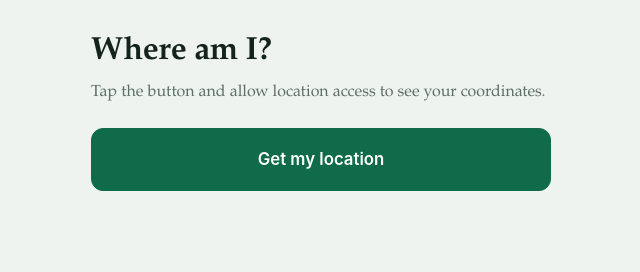
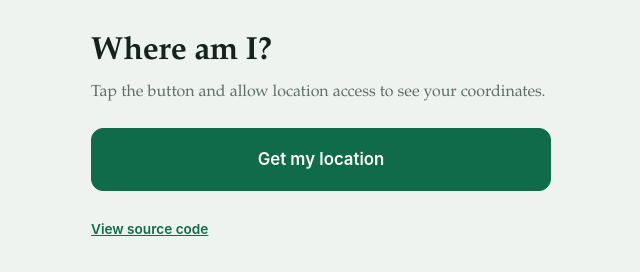
Before and after one commit to JerryDev210/location-api-check, a plain HTML site: page index.html in a window 1280 px wide. Shown: the whole page, without its empty margins (319-959 px from the left). Drawn offline with Linux system fonts and the light colour scheme.

Commit message:
Add source code link to index.html
Added a link to the source code in the note section.

```diff
--- a/index.html
+++ b/index.html
@@ -83,6 +83,7 @@
   .btn.map { background: var(--accent); color: var(--accent-ink); border-color: var(--accent); }
   .stamp { color: var(--muted); font-size: .85rem; margin-top: 12px; font-family: -apple-system, "Segoe UI", Roboto, sans-serif; }
 
+  .source { color: var(--accent); font-weight: 600; }
   .note { margin-top: 28px; color: var(--muted); font-size: .85rem; font-family: -apple-system, "Segoe UI", Roboto, sans-serif; }
 </style>
 </head>
@@ -108,6 +109,9 @@
   </section>
 
   <p class="note" id="note"></p>
+
+  <!-- Replace YOUR_LINK_HERE with the link to this page's source code -->
+  <p class="note"><a id="source" class="source" href="https://github.com/JerryDev210/location-api-check" target="_blank" rel="noopener">View source code</a></p>
 </main>
 
 <script>
```
